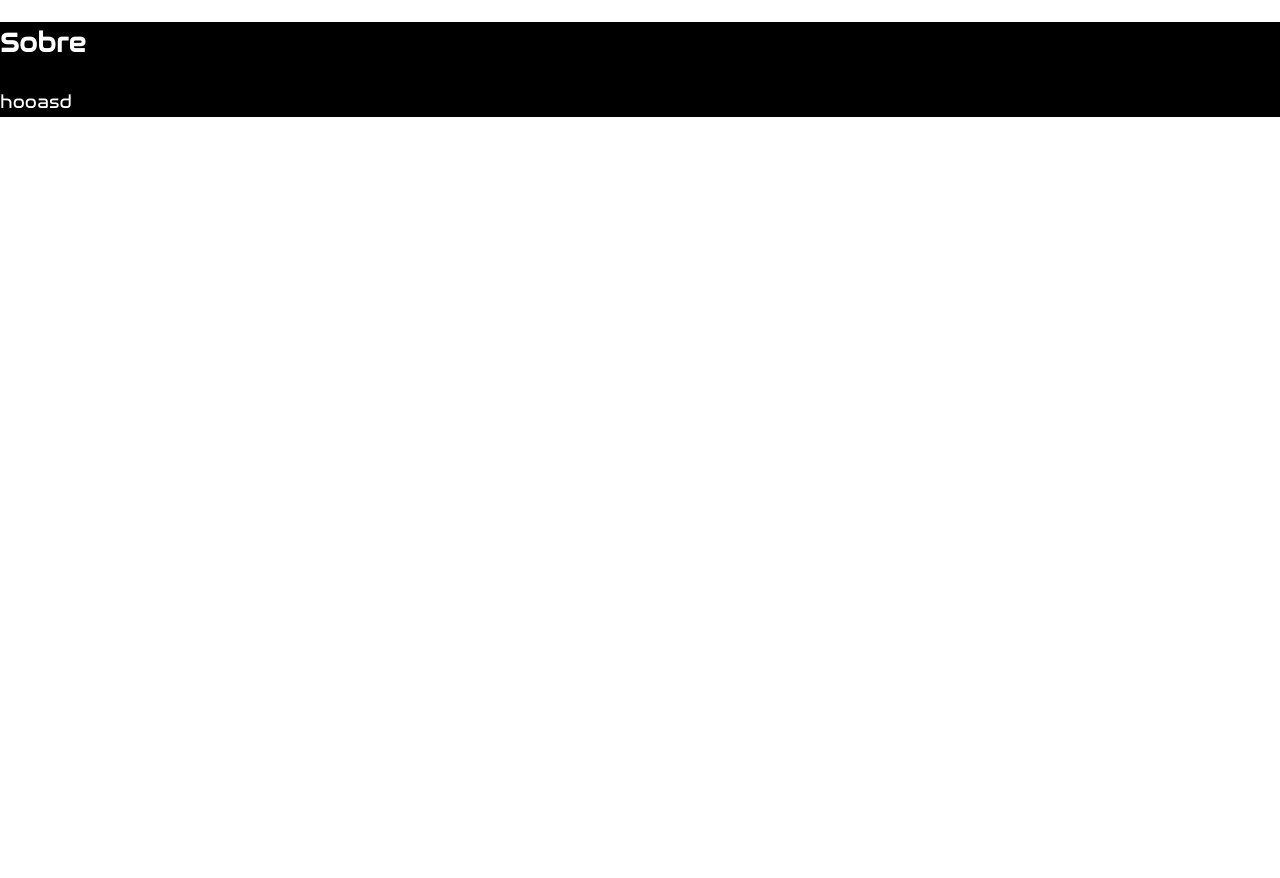
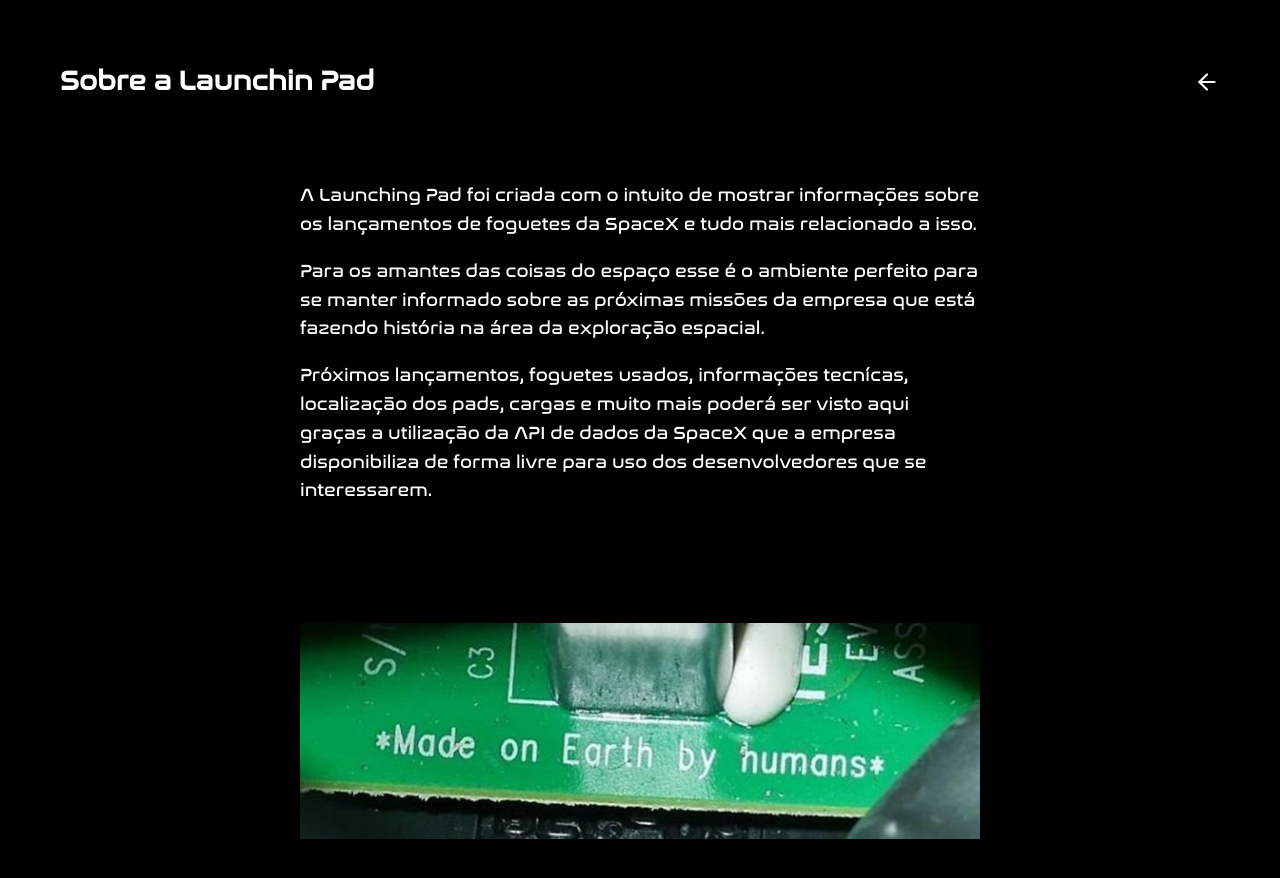
Before and after one commit to wesleyfeitosa/launching-pad, a Next.js app: page /about in a window 1280 px wide. Shown: the top 878 px of the page. Before the commit the page ends 800 px from the top, so only its background shows below. Built offline with nearby package versions, Linux system fonts and the light colour scheme.

Commit message:
finalizing about page

```diff
--- a/src/pages/about/index.tsx
+++ b/src/pages/about/index.tsx
@@ -1,12 +1,53 @@
 import React from 'react';
+import Head from 'next/head';
+import { FiArrowLeft } from 'react-icons/fi';
+import Router from 'next/router';
 
 import styles from './styles.module.css';
 
 const About: React.FC = () => {
   return (
     <div className={styles.container}>
-      <h2>Sobre</h2>
-      <p>hooasd</p>
+      <Head>
+        <title>Sobre a Launching Pad</title>
+        <link rel="icon" href="/favicon.ico" />
+        <meta name="robots" content="index/follow" />
+        <meta
+          name="description"
+          content="Página de informações sobre a finalidade da Launching Pad e quais ferramentas são usadas."
+        />
+      </Head>
+
+      <header>
+        <h1>Sobre a Launchin Pad</h1>
+        <FiArrowLeft size={26} onClick={() => Router.back()} />
+      </header>
+
+      <article>
+        <p>
+          A Launching Pad foi criada com o intuito de mostrar informações sobre
+          os lançamentos de foguetes da SpaceX e tudo mais relacionado a isso.
+        </p>
+        <p>
+          Para os amantes das coisas do espaço esse é o ambiente perfeito para
+          se manter informado sobre as próximas missões da empresa que está
+          fazendo história na área da exploração espacial.
+        </p>
+        <p>
+          Próximos lançamentos, foguetes usados, informações tecnícas,
+          localização dos pads, cargas e muito mais poderá ser visto aqui graças
+          a utilização da{' '}
+          <a href="https://github.com/r-spacex/SpaceX-API">
+            API de dados da SpaceX
+          </a>{' '}
+          que a empresa disponibiliza de forma livre para uso dos
+          desenvolvedores que se interessarem.
+        </p>
+      </article>
+
+      <footer>
+        <img src="/images/madebyhumans.jpg" alt="Made By Humnas" />
+      </footer>
     </div>
   );
 };
--- a/src/pages/about/styles.module.css
+++ b/src/pages/about/styles.module.css
@@ -2,4 +2,35 @@
   background: #000;
   color: #fff;
   height: 100%;
+  display: flex;
+  flex-direction: column;
 }
+
+.container header {
+  display: flex;
+  justify-content: space-between;
+  align-items: center;
+  padding: 60px;
+}
+
+.container header h1 {
+  margin-block-start: 0;
+  margin-block-end: 0;
+  font-size: 1.5em;
+}
+
+.container article {
+  padding: 0 300px 100px;
+}
+
+.container article p a {
+  text-decoration: none;
+  color: #fff;
+}
+
+.container footer {
+  width: 100%;
+  display: flex;
+  justify-content: center;
+  padding: 0 300px 100px;
+}
--- a/src/pages/launches/upcoming/index.tsx
+++ b/src/pages/launches/upcoming/index.tsx
@@ -39,7 +39,7 @@ const Upcoming: React.FC<UpcomingLaunchesData> = ({ upcomingLaunches }) => {
   return (
     <div className={styles.container}>
       <Head>
-        <title>Próximos Lançamentos</title>
+        <title>Próximos Lançamentos da SpaceX</title>
         <link rel="icon" href="/favicon.ico" />
         <meta name="robots" content="index/follow" />
         <meta
@@ -49,7 +49,7 @@ const Upcoming: React.FC<UpcomingLaunchesData> = ({ upcomingLaunches }) => {
       </Head>
 
       <header>
-        <h2>Próximos Lançamentos da SpaceX</h2>
+        <h1>Próximos Lançamentos da SpaceX</h1>
         <FiArrowLeft size={26} onClick={() => Router.back()} />
       </header>
 
--- a/src/pages/launches/upcoming/styles.module.css
+++ b/src/pages/launches/upcoming/styles.module.css
@@ -13,9 +13,10 @@
   padding: 60px;
 }
 
-.container header h2 {
+.container header h1 {
   margin-block-start: 0;
   margin-block-end: 0;
+  font-size: 1.5em;
 }
 
 .container .content {
@@ -30,10 +31,6 @@
 
 .container .content li:hover {
   transform: translateX(10px);
-}
-
-.container .content li + li {
-  margin-top: 20px;
 }
 
 .container .content .launch {
```
Also changed, not shown: src/pages/index.tsx (+10 -2 lines), .eslintrc.json, public/images/madebyhumans.jpg (added).
